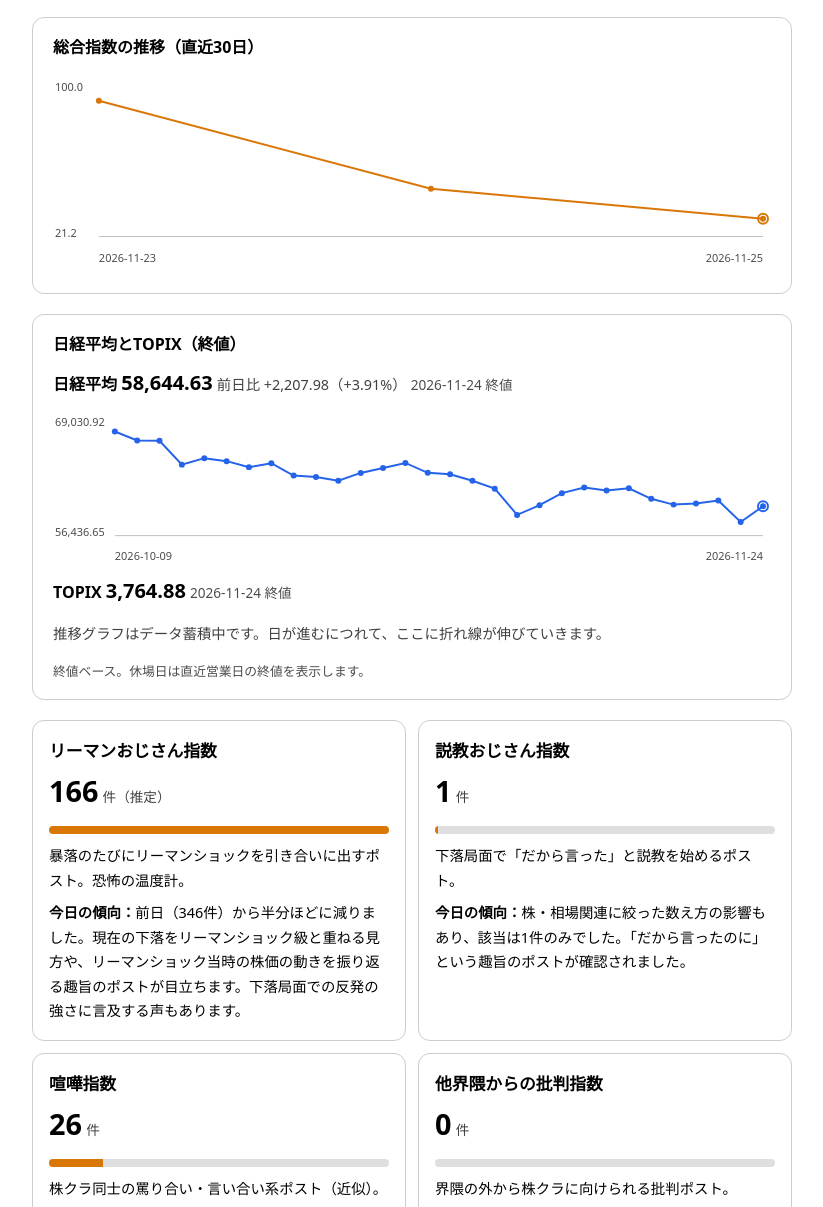
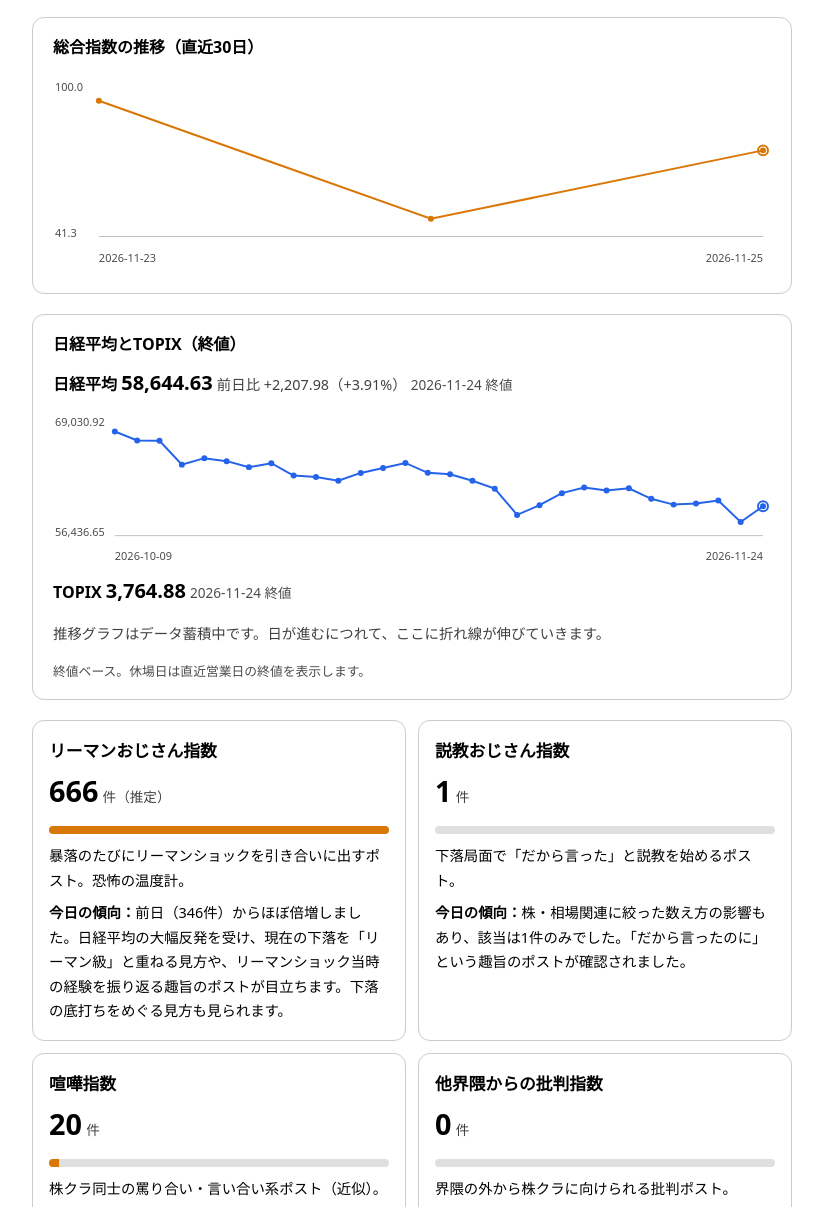
Before and after one commit to kabukurasentiment-art/kabukurasentiment-art.github.io, a plain HTML site: page index.html in a window 1280 px wide. Shown: the part 555-1762 px from the top of the page, without its empty margins (228-1051 px from the left). Drawn offline with Linux system fonts and the light colour scheme.

Commit message:
Update sentiment index for 2026-11-25

```diff
--- a/index.html
+++ b/index.html
@@ -53,8 +53,8 @@
 
   <div class="composite">
     <div class="label">総合指数（2026年11月25日）</div>
-    <div class="num">21.2</div>
-    <div class="label">記録開始日＝100として指数化。サンプル合計 193件</div>
+    <div class="num">75.3</div>
+    <div class="label">記録開始日＝100として指数化。サンプル合計 687件</div>
   </div>
 
   <div class="chart">
@@ -62,12 +62,12 @@
     <svg viewBox="0 0 720 200" width="100%" role="img" aria-label="総合指数の推移グラフ" style="max-width:100%;height:auto">
       <line x1="46" y1="168" x2="712" y2="168" stroke="rgba(128,128,128,.5)" stroke-width="1"/>
       <text x="2" y="22" font-size="11" fill="currentColor" opacity=".7">100.0</text>
-      <text x="2" y="168" font-size="11" fill="currentColor" opacity=".7">21.2</text>
-      <polyline points="46.0,31.8 379.0,120.0 712.0,150.2" fill="none" stroke="#d97706" stroke-width="2"/>
+      <text x="2" y="168" font-size="11" fill="currentColor" opacity=".7">41.3</text>
+      <polyline points="46.0,31.8 379.0,150.2 712.0,81.6" fill="none" stroke="#d97706" stroke-width="2"/>
       <circle cx="46.0" cy="31.8" r="3" fill="#d97706"/>
-      <circle cx="379.0" cy="120.0" r="3" fill="#d97706"/>
-      <circle cx="712.0" cy="150.2" r="3" fill="#d97706"/>
-      <circle cx="712.0" cy="150.2" r="5" fill="none" stroke="#d97706" stroke-width="2"/>
+      <circle cx="379.0" cy="150.2" r="3" fill="#d97706"/>
+      <circle cx="712.0" cy="81.6" r="3" fill="#d97706"/>
+      <circle cx="712.0" cy="81.6" r="5" fill="none" stroke="#d97706" stroke-width="2"/>
       <text x="46" y="194" font-size="11" fill="currentColor" opacity=".7">2026-11-23</text>
       <text x="712" y="194" font-size="11" fill="currentColor" opacity=".7" text-anchor="end">2026-11-25</text>
     </svg>
@@ -121,24 +121,24 @@
   <div class="cards">
     <div class="card">
       <h2>リーマンおじさん指数</h2>
-      <div><span class="count">166</span> <span class="unit">件（推定）</span></div>
+      <div><span class="count">666</span> <span class="unit">件（推定）</span></div>
       <div class="bar"><div style="width:100%"></div></div>
       <p>暴落のたびにリーマンショックを引き合いに出すポスト。恐怖の温度計。</p>
-      <p><strong>今日の傾向：</strong>前日（346件）から半分ほどに減りました。現在の下落をリーマンショック級と重ねる見方や、リーマンショック当時の株価の動きを振り返る趣旨のポストが目立ちます。下落局面での反発の強さに言及する声もあります。</p>
+      <p><strong>今日の傾向：</strong>前日（346件）からほぼ倍増しました。日経平均の大幅反発を受け、現在の下落を「リーマン級」と重ねる見方や、リーマンショック当時の経験を振り返る趣旨のポストが目立ちます。下落の底打ちをめぐる見方も見られます。</p>
     </div>
     <div class="card">
       <h2>説教おじさん指数</h2>
       <div><span class="count">1</span> <span class="unit">件</span></div>
-      <div class="bar"><div style="width:1%"></div></div>
+      <div class="bar"><div style="width:0%"></div></div>
       <p>下落局面で「だから言った」と説教を始めるポスト。</p>
       <p><strong>今日の傾向：</strong>株・相場関連に絞った数え方の影響もあり、該当は1件のみでした。「だから言ったのに」という趣旨のポストが確認されました。</p>
     </div>
     <div class="card">
       <h2>喧嘩指数</h2>
-      <div><span class="count">26</span> <span class="unit">件</span></div>
-      <div class="bar"><div style="width:16%"></div></div>
+      <div><span class="count">20</span> <span class="unit">件</span></div>
+      <div class="bar"><div style="width:3%"></div></div>
       <p>株クラ同士の罵り合い・言い合い系ポスト（近似）。</p>
-      <p><strong>今日の傾向：</strong>前日（30件）からやや減りました。景気が悪くなると株クラの喧嘩が増えることを話題にするポストや、界隈の言い合いを眺める趣旨の投稿が目立ちます。</p>
+      <p><strong>今日の傾向：</strong>前日（30件）から減りました。景気が悪くなると株クラの喧嘩が増えることを話題にするポストや、界隈の言い合いを眺める趣旨の投稿が目立ちます。</p>
     </div>
     <div class="card">
       <h2>他界隈からの批判指数</h2>
```
